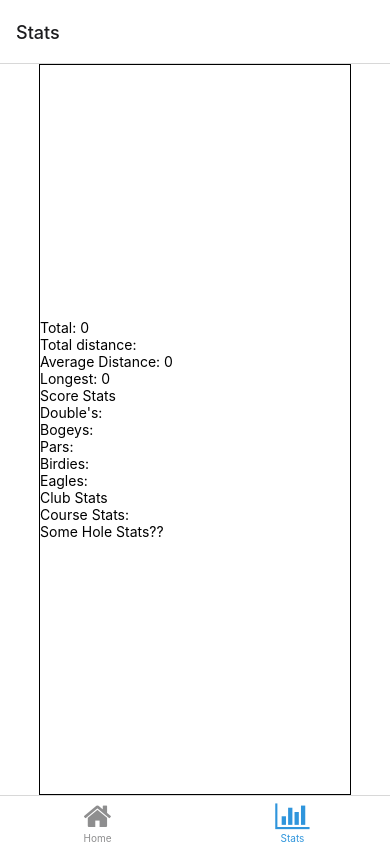
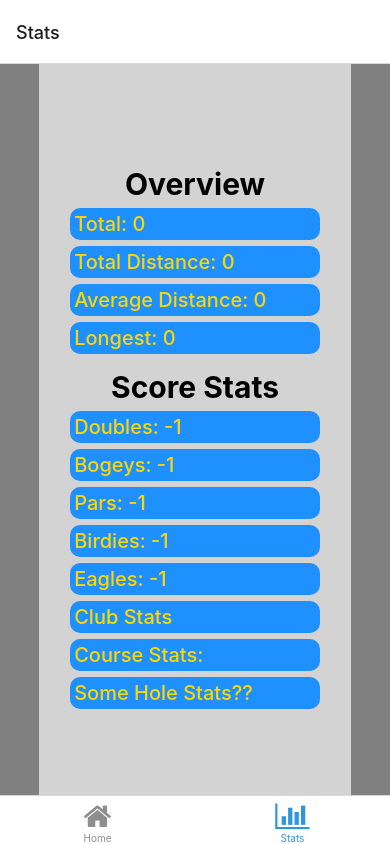
Before and after one commit to mdaley6/chip_in_app, a React Native app in the folder ChipInApp/: screen /Stats in a window 390 px wide. Built offline with nearby package versions, Linux system fonts and the light colour scheme; what expo-linking would draw is missing.

Commit message:
Enhanced the Stat Screen
Did some styling & calculated a bunch more stats

```diff
--- a/ChipInApp/screens/StatsScreen.tsx
+++ b/ChipInApp/screens/StatsScreen.tsx
@@ -12,7 +12,14 @@ export default function StatsScreen() {
   const [total , setTotalChips] = useState(0);
   const [longest, setLongestChip] = useState(0);
   const [chipData, setChips] = useState<{club: string, distance: string, course: string, score: string}[]>([]);
-  const [average, setAverageChip] = useState(0);
+  const [averageDist, setAverageDist] = useState(0);
+  const [totalDist, setTotalDist] = useState(0);
+  const [doubles, setDoubles] = useState(-1);
+  const [bogeys, setBogeys] = useState(-1);
+  const [pars, setPars] = useState(-1);
+  const [birdies, setBirdies] = useState(-1);
+  const [eagles, setEagles] = useState(-1);
+
 
   useEffect(()=>{
       getAllChipData().then((value) => {value == undefined ? setChips([]) : setChips(value)}).catch((err) => {console.log(err)})
@@ -26,29 +33,42 @@ export default function StatsScreen() {
 
   //do all the stats here (make new fn)
   if(chipData.length > 0){
-    var avg = 0;
+    var cumulative=0,dubs=0,bogs=0,par=0,bird=0,eag = 0;
     for(let i = 0; i < chipData.length; i++){
-      avg += parseInt(chipData[i].distance)
+      cumulative += parseInt(chipData[i].distance)
+      if(chipData[i].score == 'Double') dubs += 1
+      else if(chipData[i].score == 'Bogey') bogs += 1
+      else if(chipData[i].score == 'Par') par += 1
+      else if(chipData[i].score == 'Birdie') bird += 1
+      else if(chipData[i].score == 'Eagle') eag += 1
     }
-    if(average == 0) setAverageChip(avg/chipData.length)
+    if(averageDist == -1) setAverageDist(cumulative/chipData.length)
+    if(totalDist == -1) setTotalDist(cumulative)
+    if(doubles == -1) setDoubles(dubs)
+    if(bogeys == -1) setBogeys(bogs)
+    if(pars == -1) setPars(par)
+    if(birdies == -1) setBirdies(bird)
+    if(eagles == -1) setEagles(eag)
+
   }
 
   return (
     <View style={styles.container}>
       <View style={styles.stats}>
-        <Text>Total: {total}</Text>
-        <Text>Total distance:</Text>
-        <Text>Average Distance: {average}</Text>
-        <Text>Longest: {longest}</Text>
-        <Text>Score Stats</Text>
-        <Text>Double's: </Text>
-        <Text>Bogeys:</Text>
-        <Text>Pars:</Text>
-        <Text>Birdies:</Text>
-        <Text>Eagles:</Text>
-        <Text>Club Stats</Text>
-        <Text>Course Stats:</Text>
-        <Text>Some Hole Stats??</Text>
+        <Text style={styles.heading}>Overview</Text>
+        <Text style={styles.stat}>Total: {total}</Text>
+        <Text style={styles.stat}>Total Distance: {totalDist}</Text>
+        <Text style={styles.stat}>Average Distance: {averageDist}</Text>
+        <Text style={styles.stat}>Longest: {longest}</Text>
+        <Text style={styles.heading}>Score Stats</Text>
+        <Text style={styles.stat}>Doubles: {doubles}</Text>
+        <Text style={styles.stat}>Bogeys: {bogeys}</Text>
+        <Text style={styles.stat}>Pars: {pars}</Text>
+        <Text style={styles.stat}>Birdies: {birdies}</Text>
+        <Text style={styles.stat}>Eagles: {eagles}</Text>
+        <Text style={styles.stat}>Club Stats</Text>
+        <Text style={styles.stat}>Course Stats:</Text>
+        <Text style={styles.stat}>Some Hole Stats??</Text>
       </View>
     </View>
   );
@@ -59,16 +79,29 @@ const styles = StyleSheet.create({
     flex: 1,
     alignItems: 'center',
     justifyContent: 'center',
-  },
-  title: {
-    fontSize: 20,
-    fontWeight: 'bold',
+    backgroundColor:'gray',
   },
   stats: {
     flex:1,
-    alignItems: 'flex-start',
+    alignItems: 'center',
     justifyContent: 'center',
-    borderWidth:1,
     width:'80%',
-  }
+    backgroundColor:'lightgray',
+  },
+  stat:{
+    fontSize: 20,
+    fontWeight: '500',
+    color:'gold',
+    backgroundColor:'dodgerblue',
+    borderRadius: 10,
+    overflow: 'hidden',
+    padding:4,
+    marginTop: 6,
+    width:'80%',
+  },
+  heading: {
+    fontSize:30,
+    fontWeight: '700',
+    marginTop:15,
+  },
 });
```
